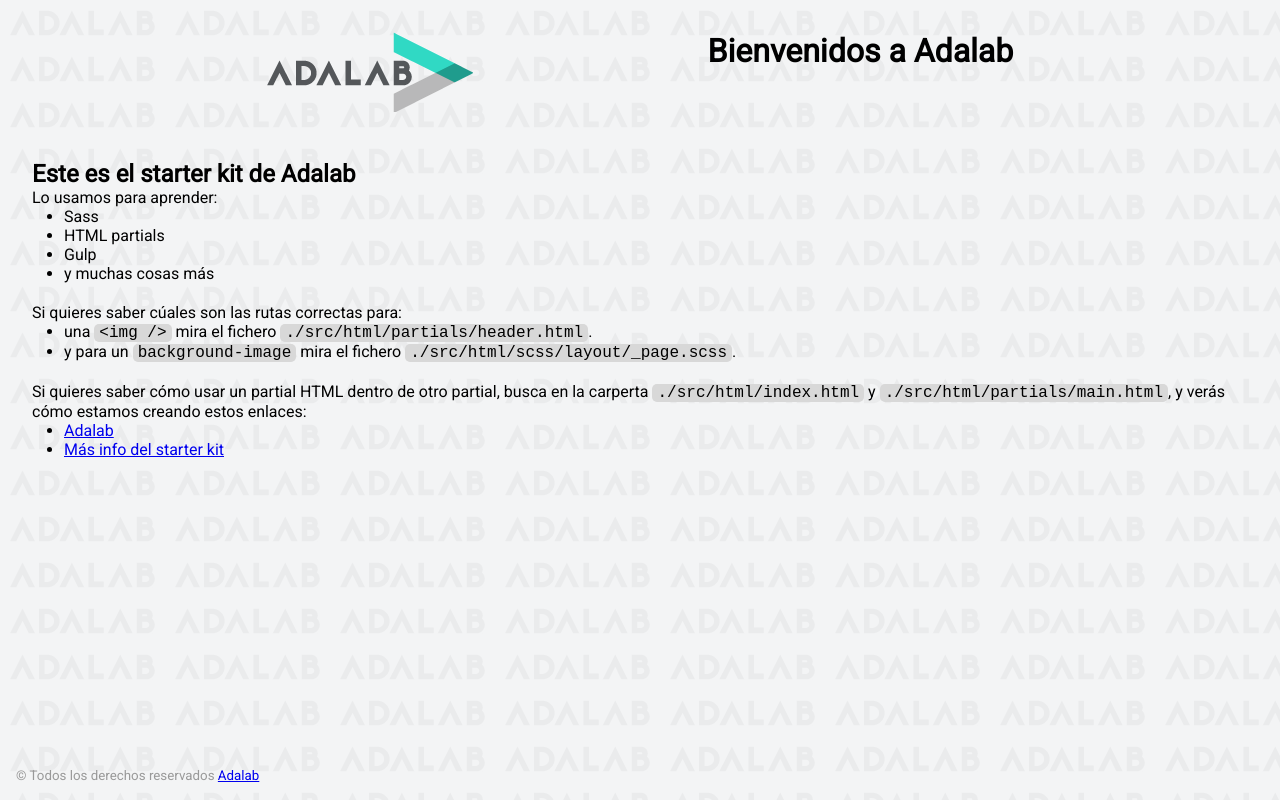
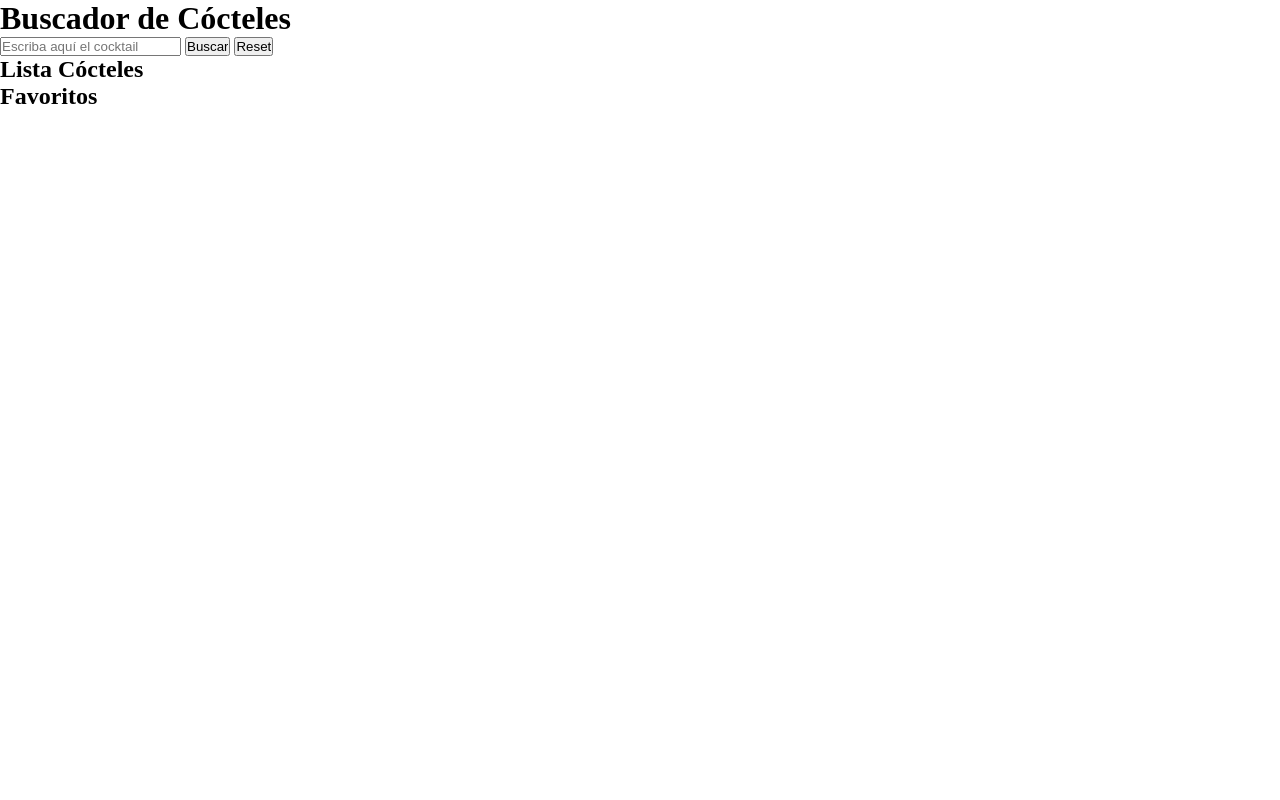
Before and after one commit to Adalab/modulo-2-evaluacion-final-Nuriacode, a website: page docs/index.html in a window 1280 px wide. Drawn offline with Linux system fonts and the light colour scheme.

Commit message:
add changes in local storage

```diff
--- a/docs/assets/css/main.css
+++ b/docs/assets/css/main.css
@@ -1 +1 @@
-*{box-sizing:border-box;margin:0;padding:0}.code{font-size:16px;background:#d8d8d8;padding:0 5px;border-radius:5px}.link__adalab:hover{background-color:#099d8d;color:#fff}.link__github:hover{background-color:#CCC;color:#000}body{padding:2rem;height:100vh;background-image:url("../images/bg-adalab.png");background-color:#f3f4f5;font-family:"Roboto",sans-serif}.page__header{display:flex;justify-content:space-evenly;margin-bottom:3rem}.page__footer{position:fixed;left:0;bottom:0;width:100vw;padding:1rem;color:#999}.main__list{padding-left:2rem;padding-bottom:20px}
+*{box-sizing:border-box;margin:0;padding:0}.img{width:100px}.selected{background-color:yellowgreen;color:grey}
--- a/docs/index.html
+++ b/docs/index.html
@@ -3,63 +3,36 @@
   <head>
     <meta charset="UTF-8" />
     <meta name="viewport" content="width=device-width, initial-scale=1" />
-    <title>Adalab Web Starter Kit</title>
+    <title>Evalución final modulo 2 Nuriacode</title>
     <link href="https://fonts.googleapis.com/css?family=Roboto&display=swap" rel="stylesheet" />
     <link rel="stylesheet" href="./assets/css/main.css" />
-    <link rel="icon" href="./assets/images/favicon.png" />
   </head>
 
   <body>
     <div class="page">
-      <header class="page__header">
-        <img src="./assets/images/logo-adalab.png" alt="Adalab">
-        <h1>Bienvenidos a Adalab</h1>
+      <header>
+        <h1>Buscador de Cócteles</h1>
       </header>
 
-      <main class="page__main">
-        <h2>Este es el starter kit de Adalab</h2>
-        <p>Lo usamos para aprender:</p>
-        <ul class="main__list">
-          <li>Sass</li>
-          <li>HTML partials</li>
-          <li>Gulp</li>
-          <li>y muchas cosas más</li>
-        </ul>
-        <p>Si quieres saber cúales son las rutas correctas para:</p>
-        <ul class="main__list">
-          <li>
-            una <code class="code">&lt;img /&gt;</code> mira el fichero
-            <code class="code">./src/html/partials/header.html</code>.
-          </li>
-          <li>
-            y para un <code class="code">background-image</code> mira el fichero
-            <code class="code">./src/html/scss/layout/_page.scss</code>.
-          </li>
-        </ul>
-        <p>
-          Si quieres saber cómo usar un partial HTML dentro de otro partial, busca en la carperta
-          <code class="code">./src/html/index.html</code> y
-          <code class="code">./src/html/partials/main.html</code>, y verás cómo estamos creando estos
-          enlaces:
-        </p>
-        <ul class="main__list">
-          <li>
-            <a class="link__adalab" href="https://adalab.es">Adalab</a>
-
-          </li>
-          <li>
-            <a class="" href="./more-info.html">Más info del starter kit</a>
-
-          </li>
-        </ul>
+      <main>
+        <form action="">
+          <input class="js_descSearch" type="text" placeholder="Escriba aquí el cocktail">
+          <input class="js_btnSearch" type="button" value="Buscar">
+          <input class="js_btnReset" type="button" value="Reset">
+        </form>
+        <div>
+          <h2>Lista Cócteles</h2>
+          <ul class="js_listCocktail">
+          </ul>
+        </div>
+        <div>
+          <h2>Favoritos</h2>
+          <ul class="js_listFavorites">
+          </ul>
+        </div>
       </main>
 
-      <footer class="page__footer">
-        <small>
-          &copy; Todos los derechos reservados
-          <a class="link__adalab" href="https://adalab.es">Adalab</a>
-
-        </small>
+      <footer>
       </footer>
 
     </div>
--- a/src/js/main.js
+++ b/src/js/main.js
@@ -10,6 +10,7 @@
 const btnSearch = document.querySelector(".js_btnSearch"); //botón de buscar
 const listCocktail = document.querySelector(".js_listCocktail"); //lista de cocteles
 const listCocktailFav = document.querySelector(".js_listFavorites"); //lista favoritos
+
 let listCocktailData = []; //array de cocteles
 let listFavCocktail = []; //array de cocteles favoritos
 
@@ -31,7 +32,6 @@
   }
 };
 
-
 //función para pintar un cóctel
 const renderCocktail = (cocktail) => {
   if (!cocktail.strDrinkThumb) {
@@ -51,6 +51,7 @@
 const cocktailStoraged = JSON.parse(localStorage.getItem('Cocktail_favorito'));
 listFavCocktail=cocktailStoraged;
 renderFavListCocktail(listFavCocktail);
+
 
 //función manejadora de click buscar
 const handleClickSearch = (ev) => {
@@ -109,7 +110,6 @@
   for (const item of liElementCocktail) {
     item.addEventListener("click", handleClickCocktail);
   }
-
 };
 
 
```
Also changed, not shown: docs/assets/js/main.js (+1 -1 lines), docs/more-info.html (deleted, +0 -37 lines), docs/assets/images/bg-adalab.png (deleted), docs/assets/images/favicon.png (deleted), docs/assets/images/logo-adalab.png (deleted).
